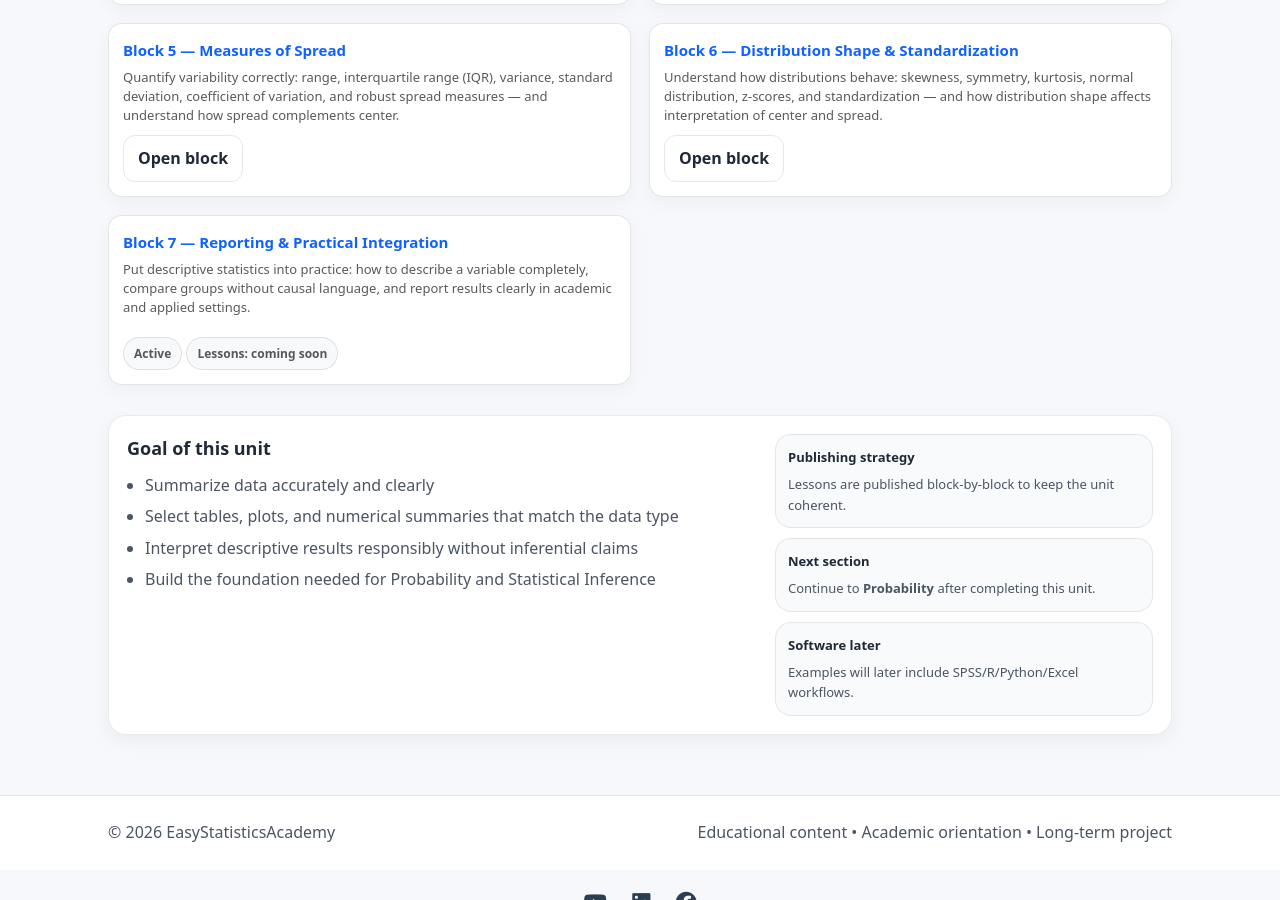
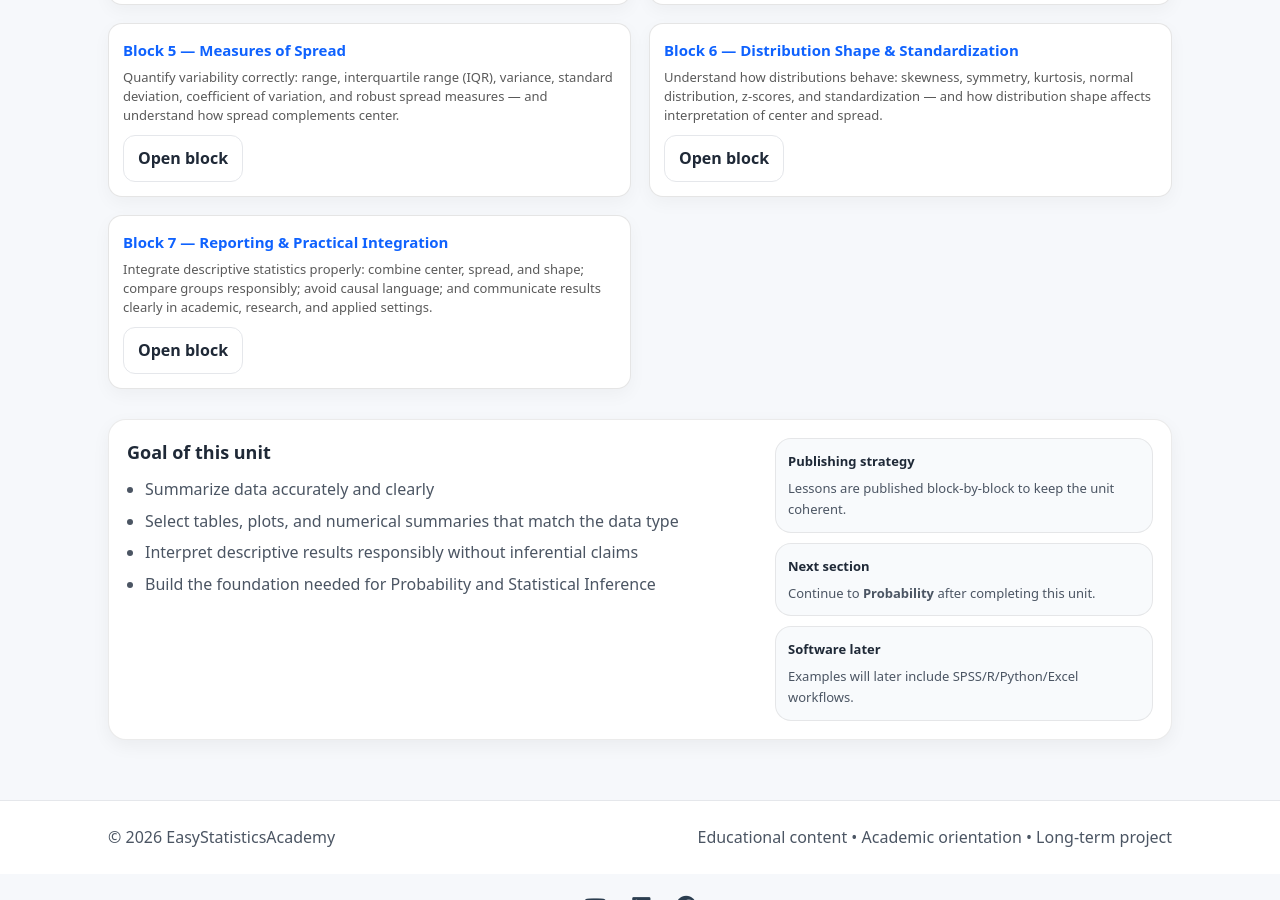
Before and after one commit to ammar-homaida-statistics/easystatisticsacademy, a Jekyll site: the page built from descriptive/index.md, in a window 1280 px wide and 900 px high, scrolled down 1356 px. Built offline with Jekyll 4.4.1, drawn with Linux system fonts in a browser that asks for light colours.

Commit message:
Active block 7

```diff
--- a/descriptive/index.md
+++ b/descriptive/index.md
@@ -184,17 +184,21 @@ sidebar: false
 </div>
 
     <!-- Block 7 -->
-    <div class="card lesson-card">
-      <h3><a href="/descriptive/reporting/">Block 7 — Reporting &amp; Practical Integration</a></h3>
-      <p>
-        Put descriptive statistics into practice: how to describe a variable completely, compare groups without
-        causal language, and report results clearly in academic and applied settings.
-      </p>
-      <div class="pill-row">
-        <span class="pill">Active</span>
-        <span class="pill">Lessons: coming soon</span>
-      </div>
-    </div>
+<div class="card lesson-card">
+  <h3>
+    <a href="/descriptive/reporting/">Block 7 — Reporting & Practical Integration</a>
+  </h3>
+
+  <p>
+    Integrate descriptive statistics properly: combine center, spread, and shape;
+    compare groups responsibly; avoid causal language; and communicate results
+    clearly in academic, research, and applied settings.
+  </p>
+
+  <div class="pill-row">
+    <a class="btn btn-outline" href="/descriptive/reporting/">Open block</a>
+  </div>
+</div>
 
   </div>
 </section>
```
